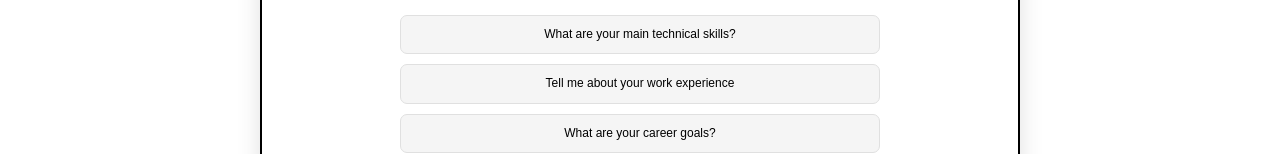
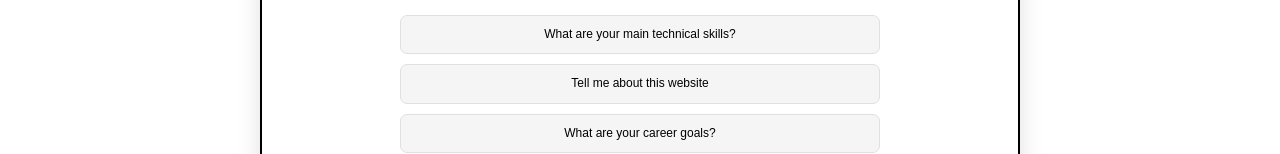
Before and after one commit to jancarlo-rojas/interactive_resume, a website: page public/chat.html in a window 1280 px wide. Shown: the part 341-495 px from the top of the page. Drawn offline with Linux system fonts and the light colour scheme.

Commit message:
default prompt change

```diff
--- a/public/chat.html
+++ b/public/chat.html
@@ -41,7 +41,7 @@
         <p class="suggestions-subtitle">Suggestions on what to ask</p>
         <div class="suggestions-grid">
           <button class="suggestion-card" data-prompt="What are your main technical skills?">What are your main technical skills?</button>
-          <button class="suggestion-card" data-prompt="Tell me about your work experience">Tell me about your work experience</button>
+          <button class="suggestion-card" data-prompt="Tell me about this website">Tell me about this website</button>
           <button class="suggestion-card" data-prompt="What are your career goals?">What are your career goals?</button>
         </div>
       </div>
```
